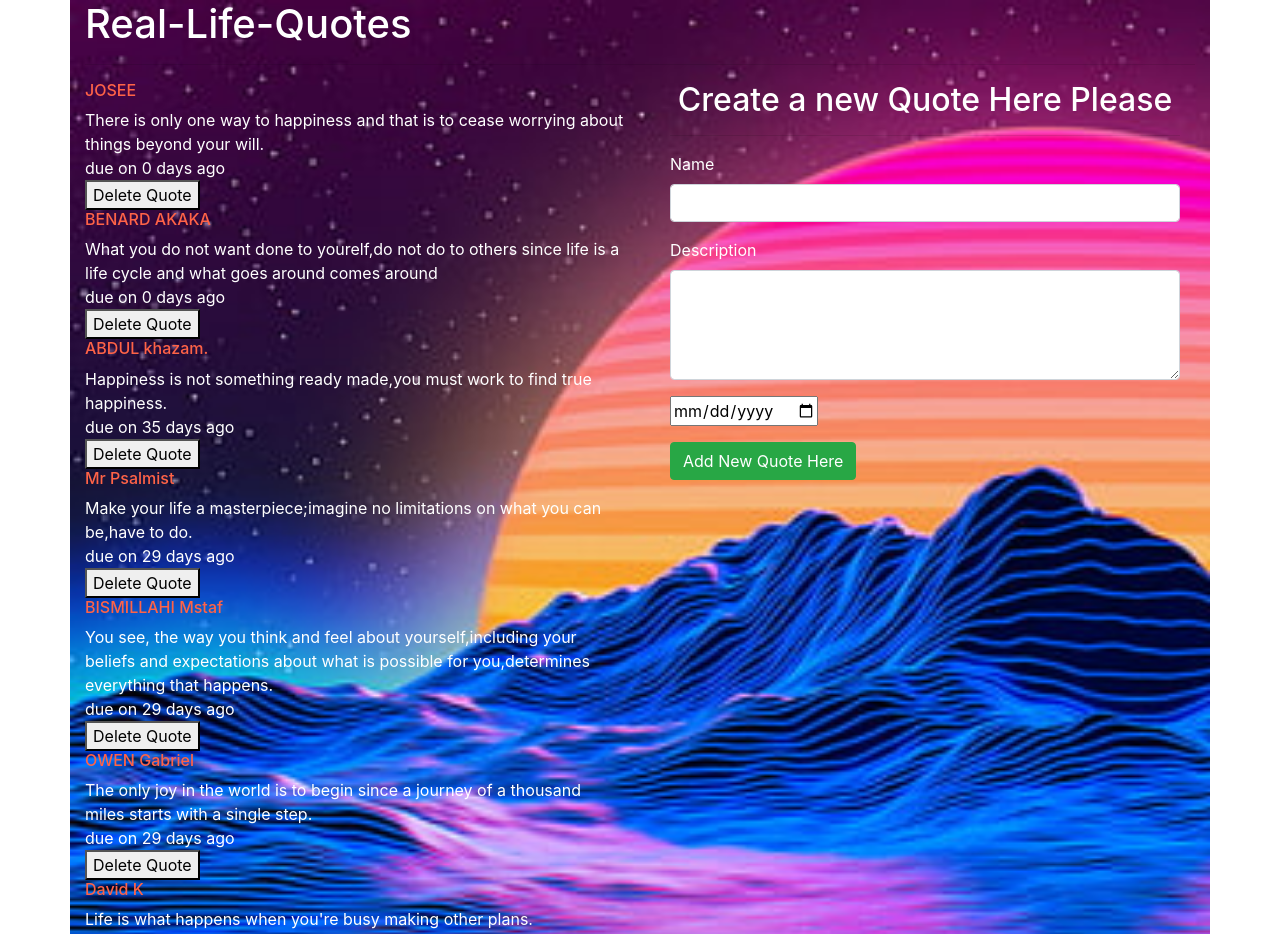
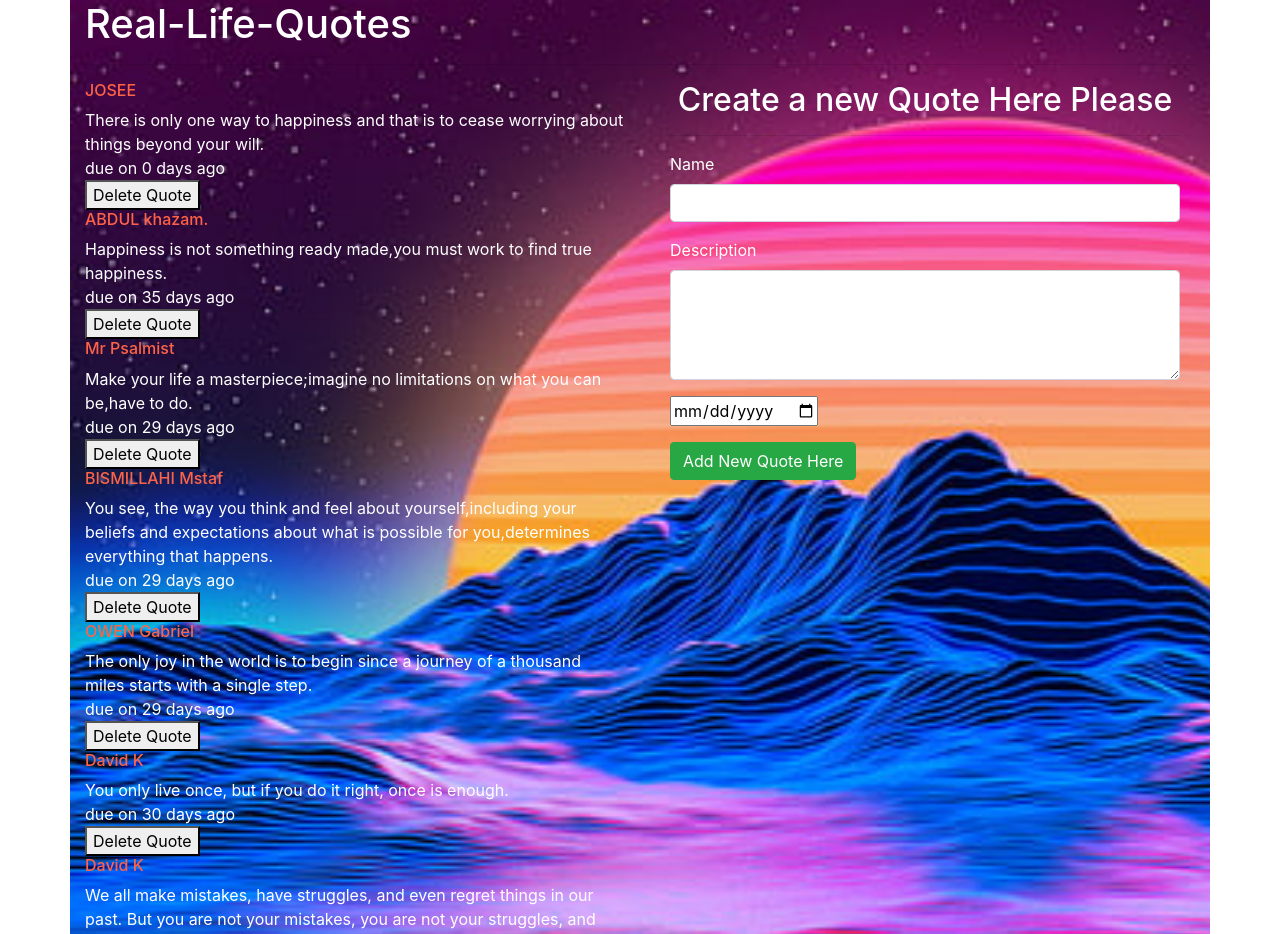
Before and after one commit to David5627/MY-QUOTES, an Angular app: page / in a window 1280 px wide. Shown: the top 934 px of the page. Built offline with nearby package versions, Linux system fonts and the light colour scheme.

Commit message:
delete some quote

```diff
--- a/src/app/quote/quote.component.ts
+++ b/src/app/quote/quote.component.ts
@@ -9,13 +9,13 @@ import { Quote } from '../quote';
 export class QuoteComponent implements OnInit {
   quotes: Quote[] = [
     new Quote(1, 'JOSEE', "There is only one way to happiness and that is to cease worrying about things beyond your will.",new Date(2020,6,11)),
-    new Quote(2,'BENARD AKAKA',"What you do not want done to yourelf,do not do to others since life is a life cycle and what goes around comes around",new Date(2020,4,12)),
     new Quote(3,'ABDUL khazam.',"Happiness is not something ready made,you must work to find true happiness.",new Date(2020,11,12)),
     new Quote(4,'Mr Psalmist',"Make your life a masterpiece;imagine no limitations on what you can be,have to do.",new Date(2020,11,6)),
     new Quote(5,'BISMILLAHI Mstaf',"You see, the way you think and feel about yourself,including your beliefs and expectations about what is possible for you,determines everything that happens.",new Date(2020,11,6)),
     new Quote(6,'OWEN Gabriel',"The only joy in the world is to begin since a journey of a thousand miles starts with a single step.",new Date(2020,11,6)),
-    new Quote(6,'David K',"Life is what happens when you're busy making other plans.",new Date(2020,11,7)),
     new Quote(6,'David K',"You only live once, but if you do it right, once is enough.",new Date(2020,11,7)),
+    new Quote(6,'David K',"We all make mistakes, have struggles, and even regret things in our past. But you are not your mistakes, you are not your struggles, and you are here now with the power to shape your day and your future.",new Date(2020,11,7)),
+
 
   ];
 
```
